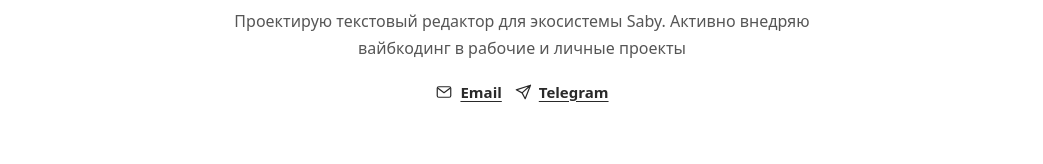
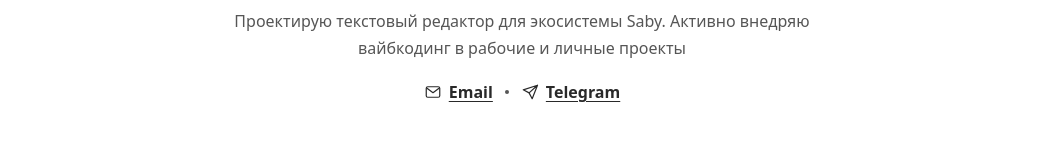
Before and after one commit to pershmary/portfolio, an Astro site: page / in a window 1280 px wide. Shown: the part 513-677 px from the top of the page, without its empty margins (118-1161 px from the left). Built offline with nearby package versions, Linux system fonts and the light colour scheme; Astro itself is replaced by a stand-in of ours.

Commit message:
Set contact links to 16 pixels and add a dot separator

```diff
--- a/src/styles/home.css
+++ b/src/styles/home.css
@@ -37,11 +37,23 @@
   text-wrap: balance;
 }
 .portfolio-home .hero .contact-links { margin-top: 9px; justify-content: center; }
+.portfolio-home .hero .contact-links li:nth-child(2) {
+  display: flex;
+  align-items: center;
+  gap: 12px;
+}
+.portfolio-home .hero .contact-links li:nth-child(2)::before {
+  content: "";
+  width: 4px;
+  height: 4px;
+  border-radius: 50%;
+  background: var(--muted);
+}
 .portfolio-home .contact-links a {
   padding: 0;
   border: 0;
   gap: 7px;
-  font-size: 0.9375rem;
+  font-size: 1rem;
   font-weight: var(--weight-semibold);
   text-decoration: underline;
 }
```
